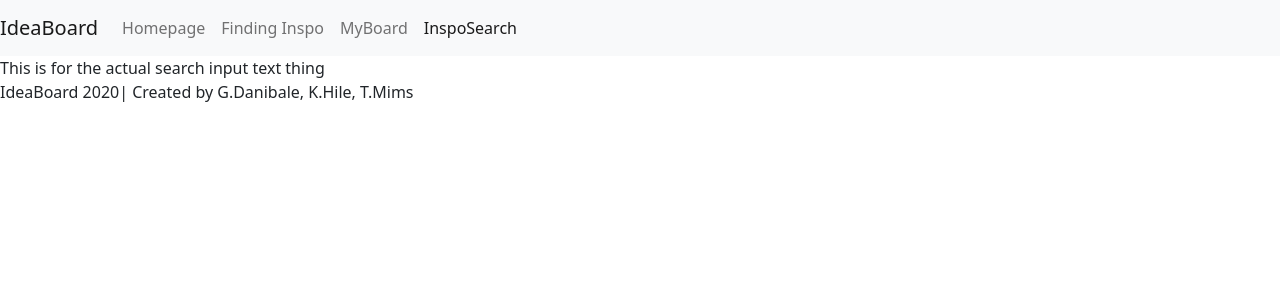
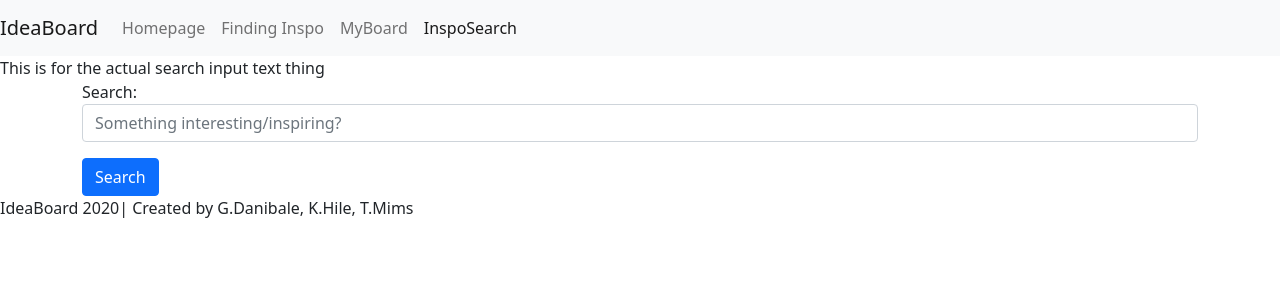
Before and after one commit to t-mims/Project-3-IdeaBoard, a React (Create React App) app: page /search in a window 1280 px wide. Shown: the top 300 px of the page. Built offline with nearby package versions, Linux system fonts and the light colour scheme; no server answers.

Commit message:
need to fix unsplash for req error

```diff
--- a/package.json
+++ b/package.json
@@ -6,6 +6,7 @@
     "@testing-library/jest-dom": "^5.11.6",
     "@testing-library/react": "^11.2.2",
     "@testing-library/user-event": "^12.6.0",
+    "axios": "^0.21.1",
     "express": "^4.17.1",
     "mongoose": "^5.11.10",
     "react": "^17.0.1",
--- a/src/components/results/index.js
+++ b/src/components/results/index.js
@@ -2,14 +2,7 @@ import React from "react";
 
 function Results(props){
     return (
-        <ul className="list-group">
-      {props.results.map(result => (
-        <li className="list-group-item" key={result.id}>
-            {/* Will need to correct values for selection of res in apis format */}
-          <img alt={result.title} className="img-fluid" src={results.image.url} />
-        </li>
-      ))}
-    </ul>
+    <div>{props.results}</div>
     )
 }
 export default Results
--- a/src/components/searchBar/index.js
+++ b/src/components/searchBar/index.js
@@ -0,0 +1,52 @@
+import React, {Component} from "react";
+import API from "../../utils/API"
+import Results from "../results";
+import SearchForm from "../searchForm"
+
+
+class SearchBar extends Component{
+state = {
+    search: "",
+    results: []
+  };
+
+  componentDidMount(){
+    this.randomImg();
+  }
+
+  randomImg=()=>{
+     API.getRandomImages().
+     then(res => this.setState({ results: res.data.data })).
+     catch(err => console.log(err));
+  }
+  imgSearch = query => {
+    API.getUserSearch(query)
+      .then(res => this.setState({ results: res.data.data }))
+      .catch(err => console.log(err));
+  };
+  handleInputChange = event => {
+    const name = event.target.name;
+    const value = event.target.value;
+    this.setState({
+      [name]: value
+    });
+  };
+  handleFormSubmit = event => {
+    event.preventDefault();
+    this.imgSearch(this.state.search);
+  };
+
+  render() {
+    return (
+      <div>
+        <SearchForm
+          search={this.state.search}
+          handleFormSubmit={this.handleFormSubmit}
+          handleInputChange={this.handleInputChange}
+        />
+        <Results results={this.state.results} />
+      </div>
+    );
+  }
+}
+export default SearchBar
--- /dev/null
+++ b/src/components/searchForm/index.js
@@ -0,0 +1,25 @@
+import React from "react";
+
+function SearchForm(props) {
+  return (
+    <form>
+      <div className="form-group">
+        <label htmlFor="search">Search:</label>
+        <input
+          onChange={props.handleInputChange}
+          value={props.search}
+          name="search"
+          type="text"
+          className="form-control"
+          placeholder="Something interesting/inspiring?"
+          id="search"
+        />
+        <button onClick={props.handleFormSubmit} className="btn btn-primary mt-3">
+          Search
+        </button>
+      </div>
+    </form>
+  );
+}
+
+export default SearchForm;
--- a/src/pages/Search.js
+++ b/src/pages/Search.js
@@ -1,5 +1,7 @@
 import React from "react";
 import Container from "../components/container"
+import SearchBar from "../components/searchBar"
+
 // will require integration of state as well as handleSumbits for that will call Unsplash
 // may want to initiate (componentDidMount) with display of random results
 //-----------------------------------------
@@ -11,7 +13,7 @@ import Container from "../components/container"
 function Search(){
     return (
         <div>This is for the actual search input text thing
-            <Container></Container>
+            <Container><SearchBar></SearchBar></Container>
         </div>
     )
 }
--- a/src/utils/API.js
+++ b/src/utils/API.js
@@ -6,7 +6,7 @@ const randomURL="https://api.unsplash.com/photos/random/?count=30";
 const queryURL="https://api.unsplash.com/";
 export default{
     getRandomImages: function(){
-        return axios.get(randomURL+"&client_id="+accessKey);
+        return axios.get("https://api.unsplash.com/photos/random/?count=30&client_id=0fOPsIZ3x5wzU0_f5CoDIvuk6Bf3IHmpTzrpix9EINM");
     },
     getUserSearch: function(query){
         return axios.get(queryURL+ "?"+query +"&client_id="+accessKey);
```
Also changed, not shown: 1 other file (tests, documents, lock files or other folders).
